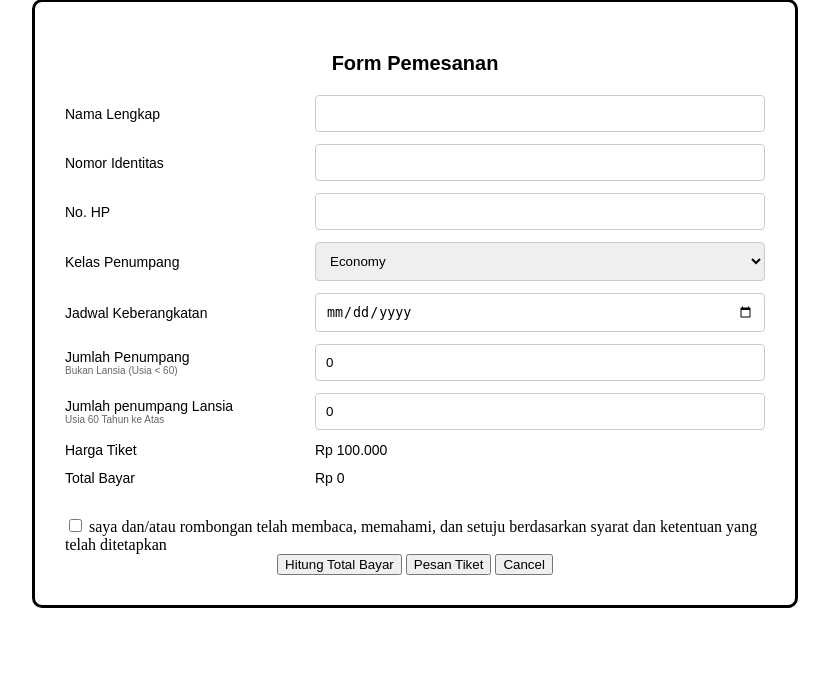
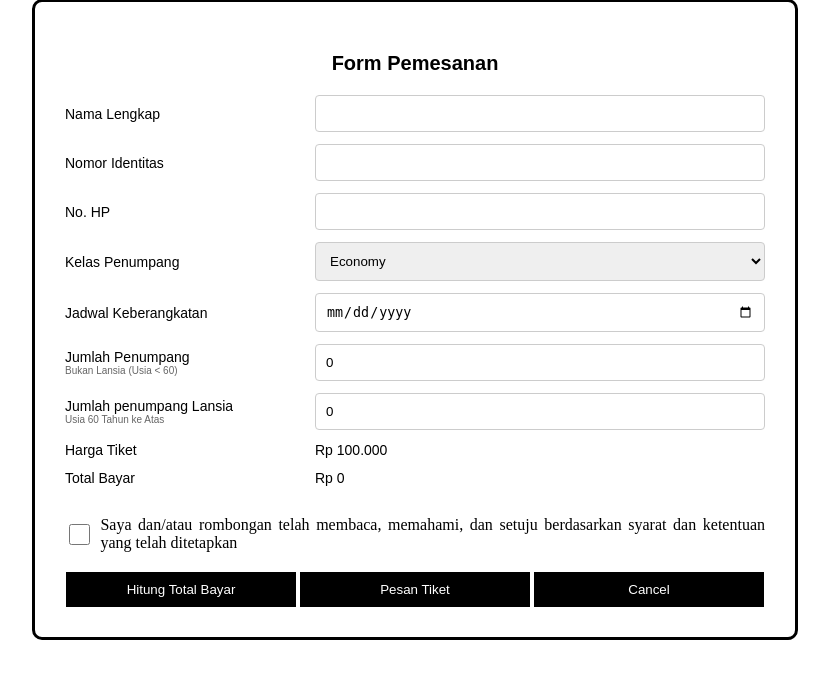
Before and after one commit to coretkusmp/kelompok-chello-webtech, a PHP site: page /pages/form-pemesanan.php in a window 1280 px wide. Shown: the part 92-771 px from the top of the page, without its empty margins (225-1054 px from the left). Run offline with PHP 8.4, Linux system fonts and the light colour scheme.

Commit message:
style: add style to the button; fix: fix the checkbox alignment

```diff
--- a/pages/form-pemesanan.php
+++ b/pages/form-pemesanan.php
@@ -88,12 +88,15 @@
 
       </ul>
       <br>
-      <div><input type="checkbox"> <label>saya dan&#47atau rombongan telah membaca, memahami, dan setuju berdasarkan syarat dan ketentuan yang telah ditetapkan</label></div>
+      <div class="checkbox-style">
+         <input type="checkbox">
+         <label>Saya dan&#47atau rombongan telah membaca, memahami, dan setuju berdasarkan syarat dan ketentuan yang telah ditetapkan</label>
+      </div>
 
       <div class="buttons">
-         <a href="#"><button>Hitung Total Bayar</button></a>
-         <a href="#"><button>Pesan Tiket</button></a>
-         <a href="#"><button>Cancel</button></a>
+         <a href="#"><button class="btn">Hitung Total Bayar</button></a>
+         <a href="#"><button class="btn">Pesan Tiket</button></a>
+         <a href="#"><button class="btn">Cancel</button></a>
       </div>
 
    </form>
--- a/style/form.css
+++ b/style/form.css
@@ -59,3 +59,29 @@ form ul li {
     border: 1px solid #ccc;
     border-radius: 4px;
 }
+
+.btn {
+    color: white;
+    background-color: black;
+    padding: 10px 20px;
+    border: none;
+    cursor: pointer;
+    width: 230px;
+    max-width: 230px;
+}
+
+.checkbox-style {
+    padding: 0 0 20px 0;
+    display:flex;
+}
+
+.checkbox-style input {
+    margin-right: 10px;
+    width: 25px;
+    height: 25px;
+    align-self: center;
+}
+
+.checkbox-style label {
+    text-align: justify;
+}
```
